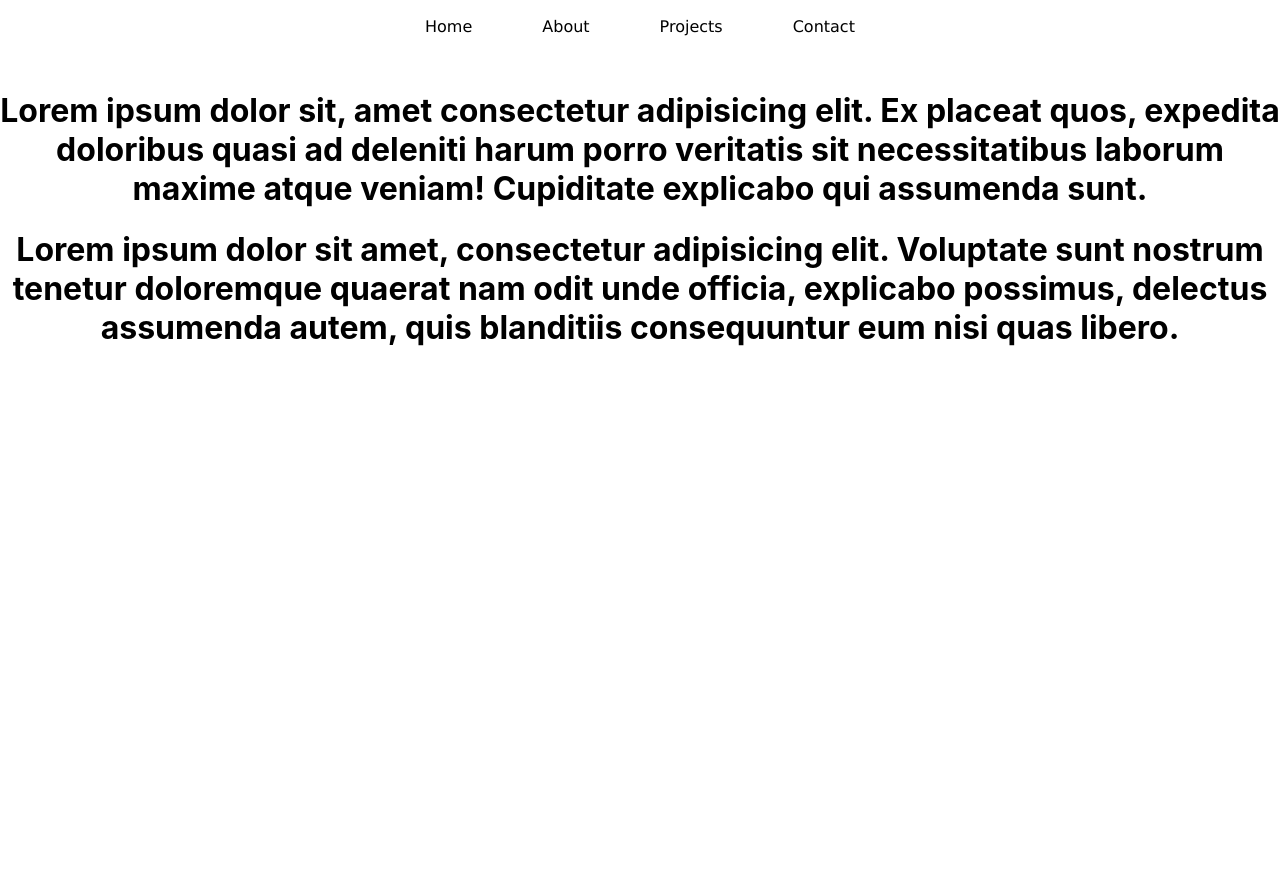
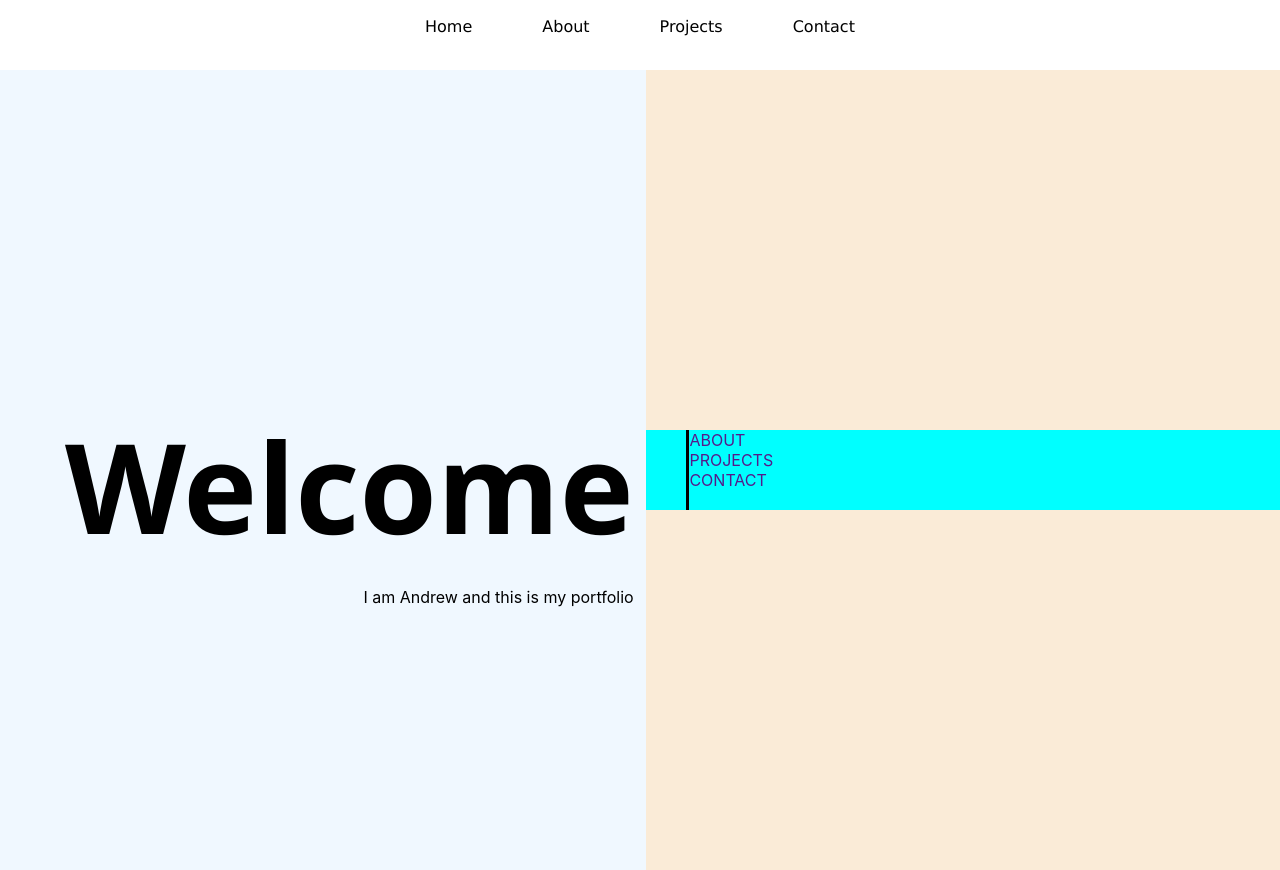
Before and after one commit to droxuz/Andrew_Nong_Portfolio, a React (Create React App) app in the folder my-react-app/: page / in a window 1280 px wide. Before the commit the page ends 800 px from the top, so only its background shows below. Built offline with nearby package versions, Linux system fonts and the light colour scheme.

Commit message:
Added landing page

```diff
--- a/my-react-app/src/Components/HeadNavigation/HeadNavigation.css
+++ b/my-react-app/src/Components/HeadNavigation/HeadNavigation.css
@@ -1,6 +1,3 @@
-body{
-
-}
 
 .naviBar{
     height: 70px;
--- /dev/null
+++ b/my-react-app/src/Components/LandingPage/LandingPage.css
@@ -0,0 +1,43 @@
+.LandingContainer {
+    display: flex;
+    flex-direction: row; /* Place WelcomeMSG and Navigation side by side */
+    height: 100vh;
+    width: 100vw;
+}
+
+.WelcomeMSG {
+    background-color: aliceblue;
+    flex: 1;
+    display: flex;
+    flex-direction: column;
+    text-align: right;
+    justify-content: center;
+    padding-right: 1vw;
+    gap: 0.3rem;
+}
+.NavigationBlock {
+    background-color: antiquewhite;
+    flex: 1;
+    display: flex;
+    flex-direction: column;
+    justify-content: center;
+    gap: -5px;
+}
+
+.NavigationBlock ul{
+    list-style: none;
+    background-color: aqua;
+    text-align: left;
+}
+
+.NavigationBlock a{
+    text-decoration: none;
+    border-left: solid;
+    border-color: black;
+}
+
+h1{
+    font-family: 'Segoe UI', Tahoma, Geneva, Verdana, sans-serif;
+    font-size: 125px;
+    margin-bottom: -5px;
+}
--- /dev/null
+++ b/my-react-app/src/Components/LandingPage/LandingPage.jsx
@@ -0,0 +1,44 @@
+import './LandingPage.css'
+
+function LandingPage(){
+    return(
+        <div class="LandingContainer">
+            <div class="WelcomeMSG">
+            <h1>Welcome</h1>
+            <p>I am Andrew and this is my portfolio</p>
+            </div>
+
+            <div class="NavigationBlock">
+                <ul class="NavigationList">
+
+                    <li>
+                        <a href="">
+                        ABOUT
+                        </a>
+                    </li>
+
+                    <li>
+                        <a href="">
+                        PROJECTS
+                        </a>
+                    </li>
+
+                    <li>
+                        <a href="">
+                        CONTACT
+                        </a>
+                    </li>
+
+                    <li>
+                        <a href="">
+
+                        </a>
+                    </li>
+                </ul>
+            </div>
+        </div>
+
+
+    );
+}
+export default LandingPage;
--- a/my-react-app/src/index.js
+++ b/my-react-app/src/index.js
@@ -3,13 +3,14 @@ import ReactDOM from 'react-dom/client';
 import './index.css';
 import App from './Components/App/App';
 import HeadNavigation from './Components/HeadNavigation/HeadNavigation';
+import LandingPage from './Components/LandingPage/LandingPage';
 import reportWebVitals from './reportWebVitals';
 
 const root = ReactDOM.createRoot(document.getElementById('root'));
 root.render(
   <React.StrictMode>
     <HeadNavigation/>
-    <App/>
+    <LandingPage/>
   </React.StrictMode>
 );
 
```
